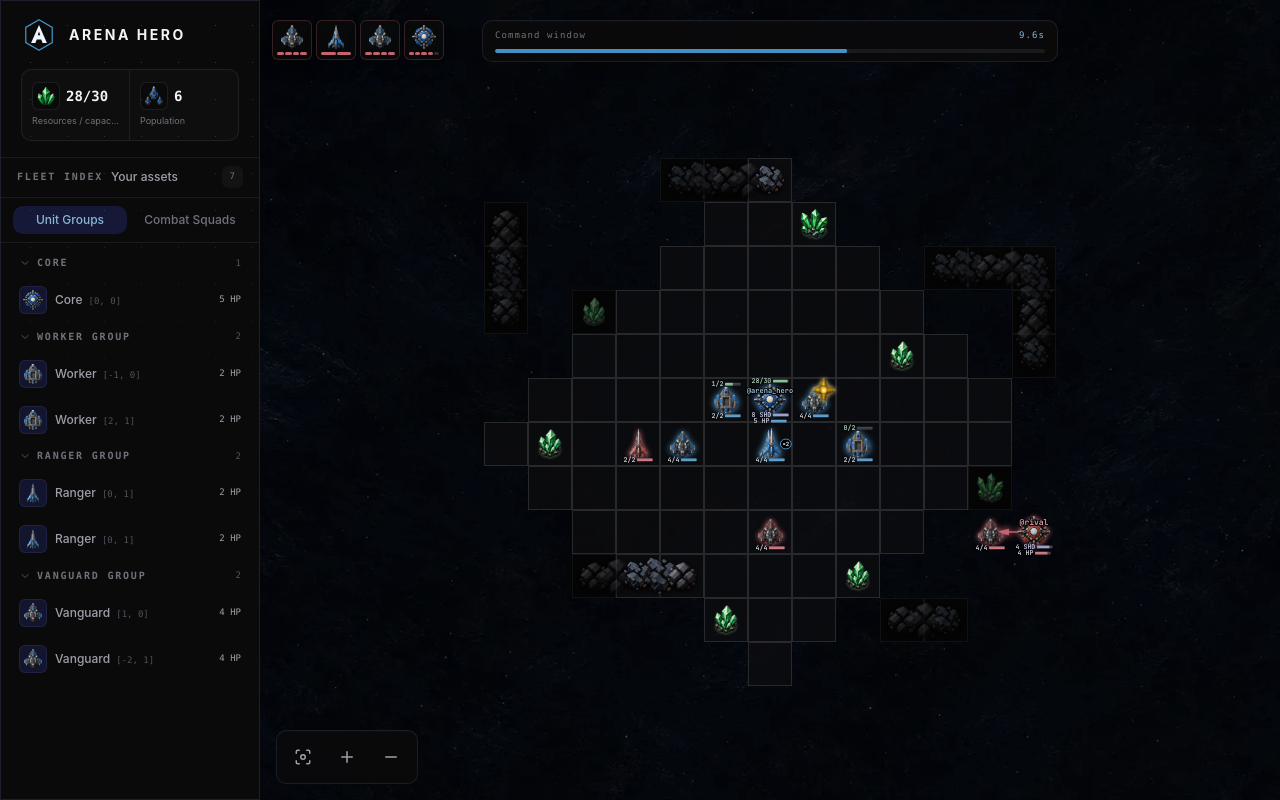
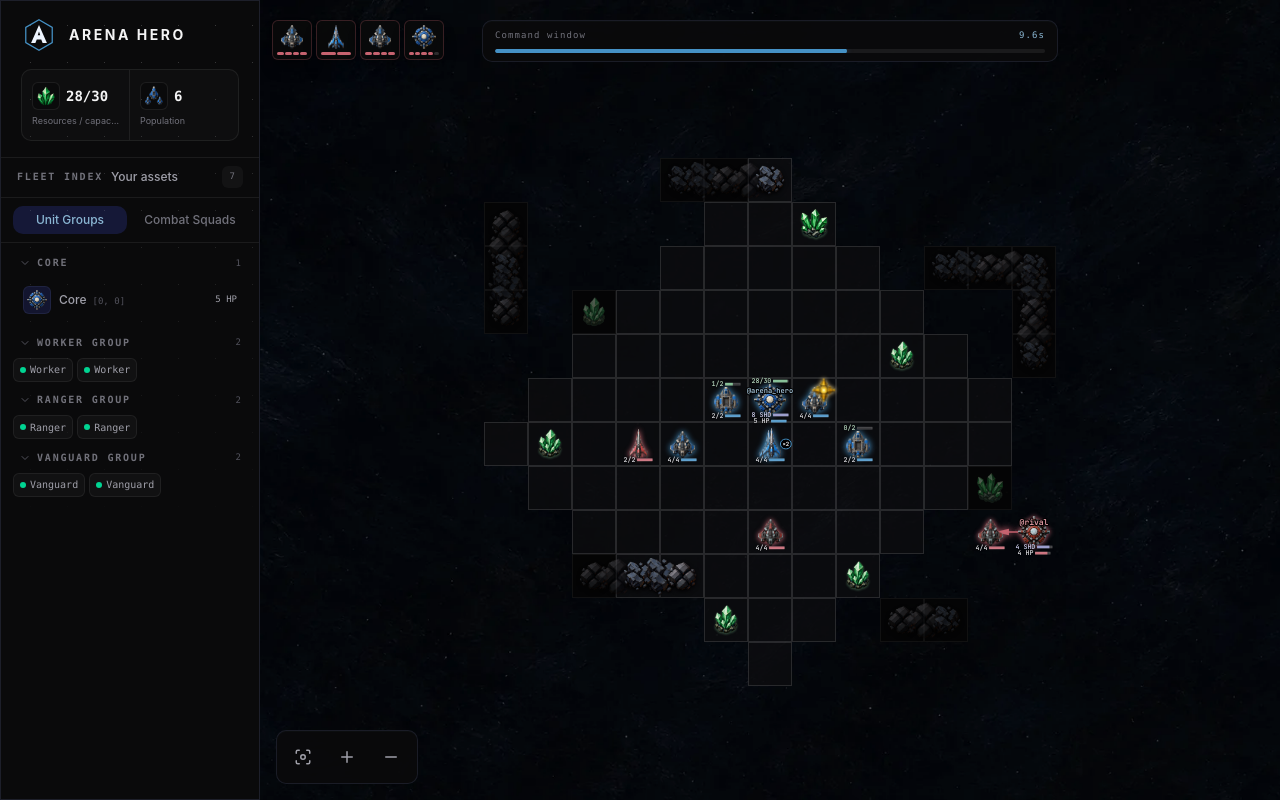
Before and after one commit to AmakiSora/ArenaHeroGameHub, a React (Vite) app in the folder web/: page /arena/demo in a window 1280 px wide. Built offline with nearby package versions, Linux system fonts and the light colour scheme.

Commit message:
feat(web): 实时页左侧栏改为板块+单位芯片布局，缩短长列表并对齐仪表板编队结构

```diff
--- a/web/src/components/game/AssetList.tsx
+++ b/web/src/components/game/AssetList.tsx
@@ -1,6 +1,7 @@
 import { ChevronDown } from 'lucide-react'
 import { useMemo, useState } from 'react'
 import { useTranslation } from 'react-i18next'
+import { maximumHealth } from '../../lib/gameRules'
 import type { PlayerState, UnitType, WorldObject } from '../../lib/types'
 import { TEAM_KEYS, teamOfName, type TeamKey, type TeamRoster } from '../../lib/teamRoster'
 import { unitDashboardName, type UnitNameMap } from '../../lib/unitNames'
@@ -31,6 +32,16 @@ function readFleetView(): FleetView {
   return localStorage.getItem(FLEET_VIEW_KEY) === 'teams' ? 'teams' : 'groups'
 }
 
+// HP dot tone mirrors the dashboard's health readout at a glance: green when
+// untouched, amber once damaged, red below half.
+function hpTone(object: WorldObject): string {
+  const max = maximumHealth(object)
+  const ratio = max > 0 ? (object.hp ?? 0) / max : 0
+  if (ratio >= 1) return 'bg-emerald-400'
+  if (ratio >= 0.5) return 'bg-amber-400'
+  return 'bg-rose-400'
+}
+
 export function AssetList({ state, objects, selectedId, onSelect, unitNames = {}, teamRoster = {} }: { state: PlayerState; objects: WorldObject[]; selectedId: string | null; onSelect: (object: WorldObject) => void; unitNames?: UnitNameMap; teamRoster?: TeamRoster }) {
   const { t } = useTranslation(); const controlled = useMemo(() => objects.filter((object) => object.controlled), [objects])
   const groups = useMemo(() => UNIT_GROUP_KEYS.map((key) => ({ key, members: controlled.filter((object) => groupKeyOf(object) === key) })), [controlled])
@@ -48,9 +59,21 @@ export function AssetList({ state, objects, selectedId, onSelect, unitNames = {}
   const switchView = (next: FleetView) => { setView(next); localStorage.setItem(FLEET_VIEW_KEY, next) }
   const sections = view === 'teams' ? squadGroups : groups
   const sectionLabel = (key: string) => view === 'teams' ? t(`game.squads.${key}`) : t(`game.unitGroups.${key}`)
-  const unitRow = (object: WorldObject) => { const artType = object.kind === 'CORE' ? 'CORE' : object.unit_type ?? 'WORKER'; const name = object.kind === 'CORE' ? t('game.units.CORE') : unitDashboardName(object, unitNames) ?? t(`game.units.${object.unit_type}`); return <button key={object.id} onClick={() => onSelect(object)} style={{ contentVisibility: 'auto', containIntrinsicSize: '44px' }} className={`focus-ring mb-0.5 flex min-h-11 w-full items-center gap-2 rounded-gold px-2.5 text-left transition-colors ${selectedId === object.id ? 'bg-indigo-deep/55 text-blue-soft' : 'text-zinc-400 hover:bg-white/[.04] hover:text-zinc-100'}`}>
-        <span className="grid size-7 shrink-0 place-items-center rounded-gold-sm border border-violet-cosmic/15 bg-indigo-deep/45"><UnitArtIcon type={artType} className="size-5" /></span><span className="flex min-w-0 flex-1 items-baseline gap-1.5"><span className="truncate text-xs font-medium">{name}</span><span className="shrink-0 font-mono text-[9px] text-zinc-600">[{object.position?.join(', ') ?? '—'}]</span></span><span className="shrink-0 font-mono text-[9px]">{object.hp} HP</span>
-      </button> }
+  // Compact chip: name + HP dot only, with coordinates and exact HP in the
+  // tooltip. Fifty units as full rows made the sidebar unbearably long; the
+  // chip flow fits ~three units per row.
+  const unitChip = (object: WorldObject) => {
+    const name = unitDashboardName(object, unitNames) ?? t(`game.units.${object.unit_type}`)
+    const title = `${name} · (${object.position?.join(', ') ?? '—'}) · HP ${object.hp ?? '?'}/${maximumHealth(object)}`
+    return <button key={object.id} onClick={() => onSelect(object)} title={title} aria-label={title} className={`focus-ring inline-flex min-h-6 items-center gap-1 rounded-gold-sm border px-1.5 py-0.5 font-mono text-[10px] transition-colors ${selectedId === object.id ? 'border-blue-soft/40 bg-indigo-deep/55 text-blue-soft' : 'border-white/[.06] bg-white/[.03] text-zinc-400 hover:bg-white/[.06] hover:text-zinc-100'}`}>
+      <span aria-hidden="true" className={`size-1.5 shrink-0 rounded-full ${hpTone(object)}`} /><span>{name}</span>
+    </button>
+  }
+  // The Core stays a full row: it is unique, carries an icon, and opens the
+  // core action dialog — a chip would hide that affordance.
+  const coreRow = (object: WorldObject) => <button key={object.id} onClick={() => onSelect(object)} style={{ contentVisibility: 'auto', containIntrinsicSize: '44px' }} className={`focus-ring mb-0.5 flex min-h-11 w-full items-center gap-2 rounded-gold px-2.5 text-left transition-colors ${selectedId === object.id ? 'bg-indigo-deep/55 text-blue-soft' : 'text-zinc-400 hover:bg-white/[.04] hover:text-zinc-100'}`}>
+    <span className="grid size-7 shrink-0 place-items-center rounded-gold-sm border border-violet-cosmic/15 bg-indigo-deep/45"><UnitArtIcon type="CORE" className="size-5" /></span><span className="flex min-w-0 flex-1 items-baseline gap-1.5"><span className="truncate text-xs font-medium">{t('game.units.CORE')}</span><span className="shrink-0 font-mono text-[9px] text-zinc-600">[{object.position?.join(', ') ?? '—'}]</span></span><span className="shrink-0 font-mono text-[9px]">{object.hp} HP</span>
+  </button>
   return <aside className="panel-strong hidden h-full min-h-0 flex-col border-y-0 border-l-0 lg:flex">
     <div className="border-b border-white/[.07]">
       <div className="px-5 py-4"><Logo /><GameStats state={state} className="mt-4" /></div>
@@ -72,7 +95,7 @@ export function AssetList({ state, objects, selectedId, onSelect, unitNames = {}
           <span className="flex min-w-0 items-center gap-1.5"><ChevronDown aria-hidden="true" size={12} className={`shrink-0 text-zinc-600 transition-transform ${collapsedSections[key] ? '-rotate-90' : ''}`} /><span className="eyebrow truncate">{sectionLabel(key)}</span></span>
           <span className="shrink-0 font-mono text-[9px] text-zinc-600">{members.length}</span>
         </button>
-        {!collapsedSections[key] && (members.length > 0 ? members.map(unitRow) : <p className="px-2.5 py-1.5 text-[10px] text-zinc-600">—</p>)}
+        {!collapsedSections[key] && (members.length > 0 ? <div className="flex flex-wrap gap-1 px-1 pb-1.5">{members.map((object) => object.kind === 'CORE' ? coreRow(object) : unitChip(object))}</div> : <p className="px-2.5 py-1.5 text-[10px] text-zinc-600">—</p>)}
       </section> })}
     </div>
   </aside>
```
Also changed, not shown: 1 other file (tests, documents, lock files or other folders).
